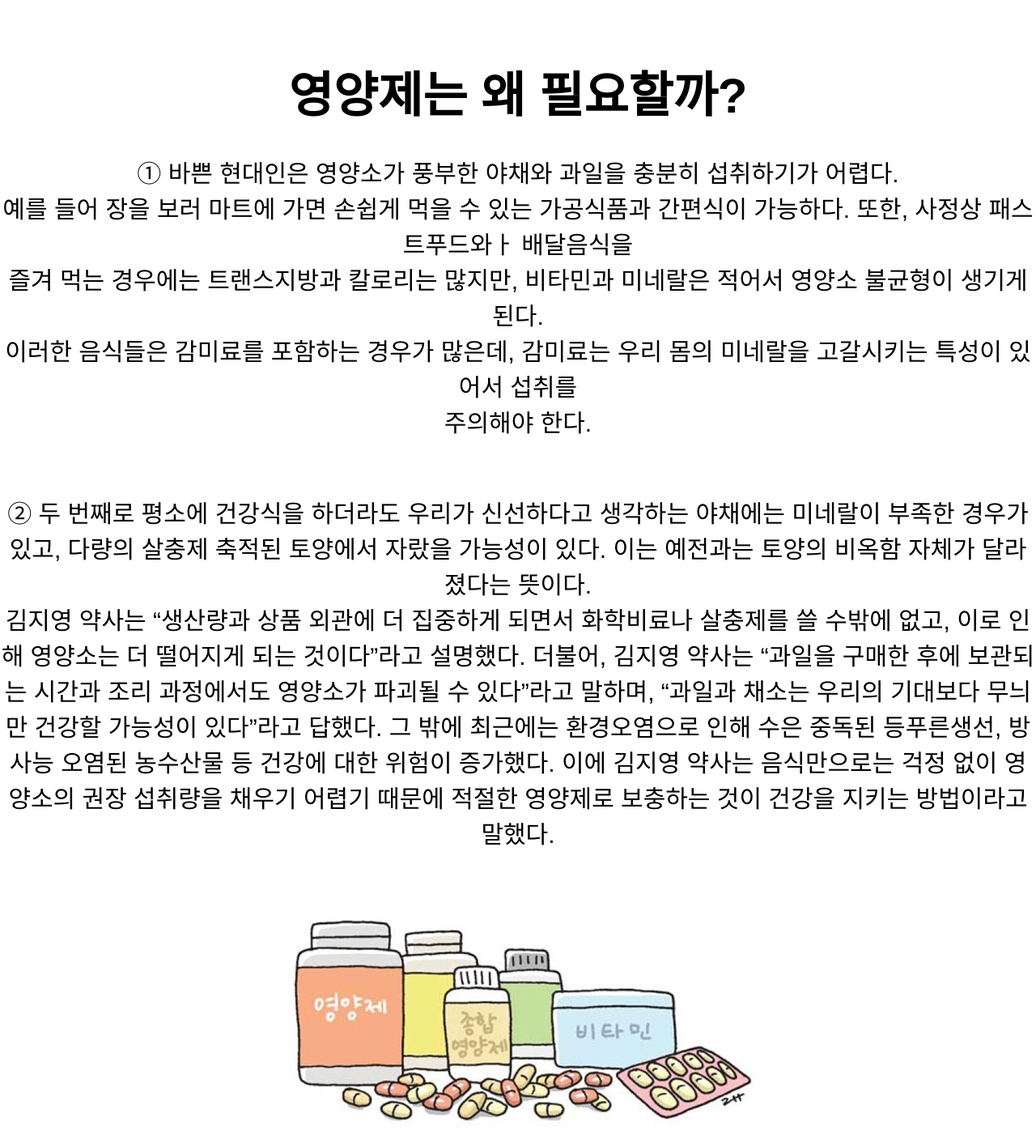
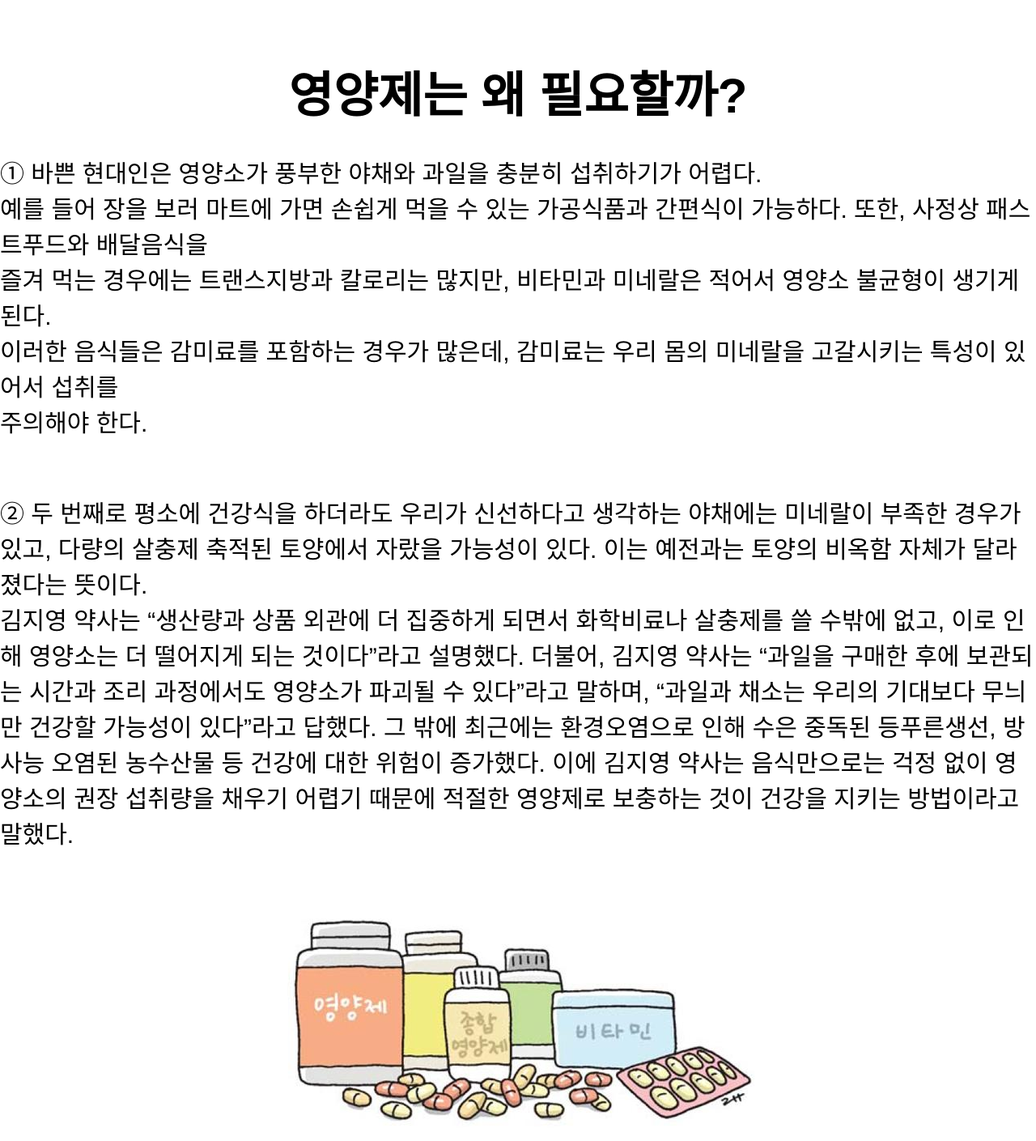
Before and after one commit to snsthqhr/opensauce, a Django app: template templates/pynuts/homepage_necessity.html in a window 1280 px wide. Shown: the part 86-1495 px from the top of the page at 81% size. Run offline with Django 3.2, Linux system fonts and the light colour scheme; the template is opened without the code that fills it, so the values that code supplies are empty.

Commit message:
necessity_design

```diff
--- a/templates/pynuts/homepage_necessity.html
+++ b/templates/pynuts/homepage_necessity.html
@@ -21,8 +21,9 @@
             <br/>
             영양제는 왜 필요할까? </h1>
        <br/>
+      <div class="new">
        <li>① 바쁜 현대인은 영양소가 풍부한 야채와 과일을 충분히 섭취하기가 어렵다. </li>
-       <li>예를 들어 장을 보러 마트에 가면 손쉽게 먹을 수 있는 가공식품과 간편식이 가능하다. 또한, 사정상 패스트푸드와ㅏ 배달음식을</li>
+       <li>예를 들어 장을 보러 마트에 가면 손쉽게 먹을 수 있는 가공식품과 간편식이 가능하다. 또한, 사정상 패스트푸드와 배달음식을</li>
        <li>즐겨 먹는 경우에는 트랜스지방과 칼로리는 많지만, 비타민과 미네랄은 적어서 영양소 불균형이 생기게 된다.</li>
        <li>이러한 음식들은 감미료를 포함하는 경우가 많은데, 감미료는 우리 몸의 미네랄을 고갈시키는 특성이 있어서 섭취를</li>
        <li>주의해야 한다.</li>
@@ -32,12 +33,13 @@
        <li>김지영 약사는 “생산량과 상품 외관에 더 집중하게 되면서 화학비료나 살충제를 쓸 수밖에 없고, 이로 인해 영양소는 더 떨어지게 되는 것이다”라고 설명했다. 더불어, 김지영 약사는 “과일을 구매한 후에 보관되는 시간과 조리 과정에서도 영양소가 파괴될 수 있다”라고 말하며, “과일과 채소는 우리의 기대보다 무늬만 건강할 가능성이 있다”라고 답했다. 그 밖에 최근에는 환경오염으로 인해 수은 중독된 등푸른생선, 방사능 오염된 농수산물 등 건강에 대한 위험이 증가했다. 이에 김지영 약사는 음식만으로는 걱정 없이 영양소의 권장 섭취량을 채우기 어렵기 때문에 적절한 영양제로 보충하는 것이 건강을 지키는 방법이라고 말했다.</li>
        <br/>
        <br/>
-       <h1>
+    </div>
+
     <div class="images">
         <img src="image/바탕.jpg" alt="">
     </div>
     <br/><br/><br/><br/>
-
+    <h1>
         <br/>
         영양제, 효과가 없는 경우에는 왜 그럴까?
 
--- a/templates/pynuts/homepagestyle.css
+++ b/templates/pynuts/homepagestyle.css
@@ -152,3 +152,8 @@ color:white;
     height:200px;
     margin:auto;
   }
+
+  .new{
+  text-align:left;
+
+  }
```
